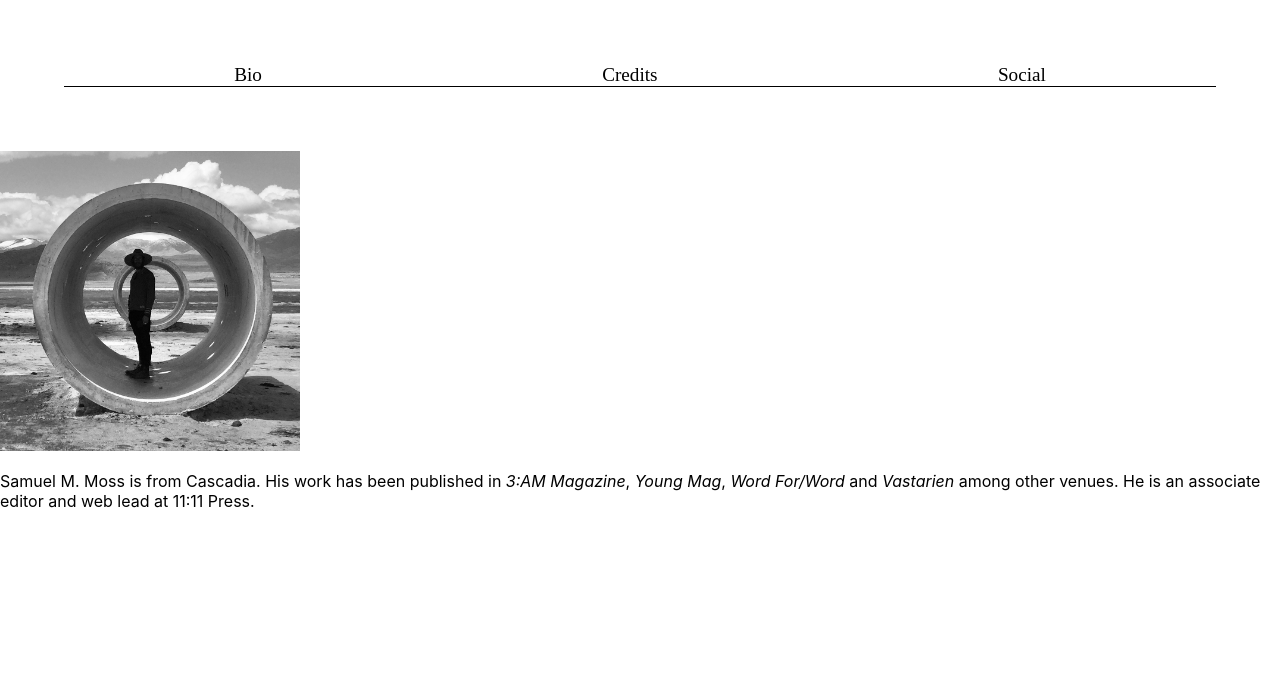
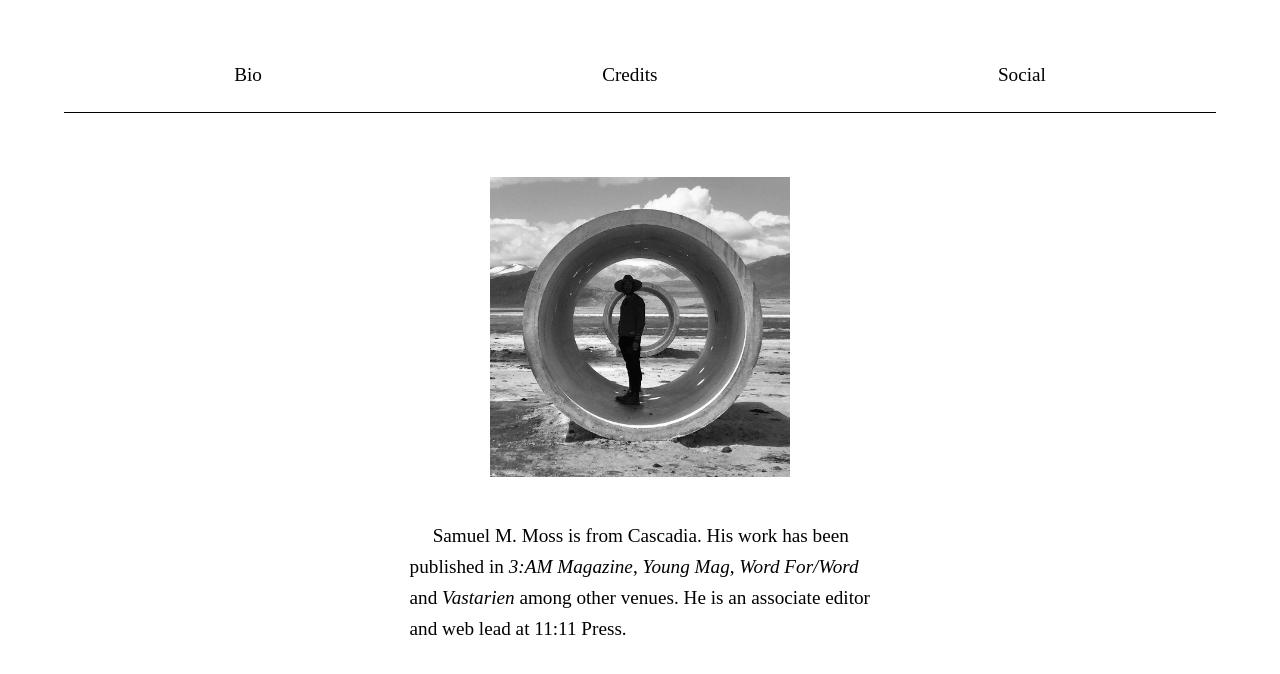
Before and after one commit to perfidiousscript/home_page, a Next.js app: page /bio in a window 1280 px wide. Shown: the top 674 px of the page. Built offline with nearby package versions, Linux system fonts and the light colour scheme.

Commit message:
bio stlying

```diff
--- a/pages/bio.js
+++ b/pages/bio.js
@@ -1,6 +1,6 @@
 import Head from "next/head";
 import Image from "next/image";
-import styles from "../styles/Home.module.css";
+import styles from "../styles/Bio.module.css";
 import Link from "next/link";
 import Header from "../components/header.js";
 
@@ -9,13 +9,18 @@ export default function Bio() {
     <>
       <Header />
       <div className={styles.bio}>
-        <Image src="/bio_img.jpg" width="300" height="300" />
-        <p>
+        <Image
+          className={styles.bioImage}
+          src="/bio_img.jpg"
+          width="300"
+          height="300"
+        />
+        <div className={styles.bioBody}>
           Samuel M. Moss is from Cascadia. His work has been published in{" "}
           <i>3:AM Magazine</i>, <i>Young Mag</i>, <i>Word For/Word</i> and{" "}
           <i>Vastarien</i> among other venues. He is an associate editor and web
           lead at 11:11 Press.
-        </p>
+        </div>
       </div>
     </>
   );
--- a/styles/Bio.module.css
+++ b/styles/Bio.module.css
@@ -0,0 +1,15 @@
+.bio {
+  margin: auto;
+  width: 50%;
+  display: flex;
+  flex-direction: column;
+  align-items: center;
+}
+
+.bioBody {
+  text-indent: 5%;
+  font-family: Fraunces;
+  font-size: larger;
+  padding: 7% 14%;
+  line-height: 1.6;
+}
--- a/styles/Header.module.css
+++ b/styles/Header.module.css
@@ -1,6 +1,6 @@
 .header {
   margin: 5%;
-  font-family: Fraunces;
+  padding: 0 0 2% 0;
   display: flex;
   font-size: larger;
   justify-content: space-around;
@@ -8,7 +8,5 @@
 }
 
 .headerLink {
-  /* flex-grow: 1;
-  display: inline;
-  margin: inherit; */
+  font-family: Essays1743;
 }
```
